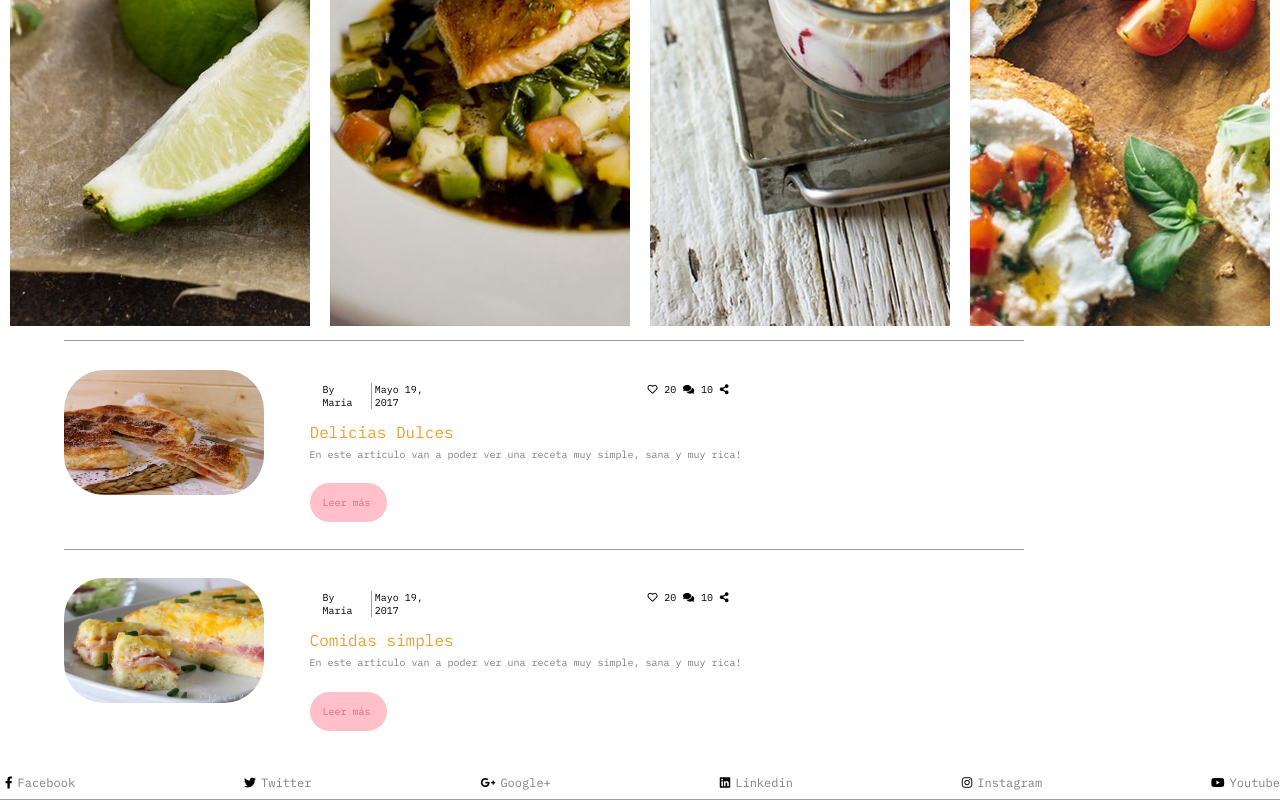
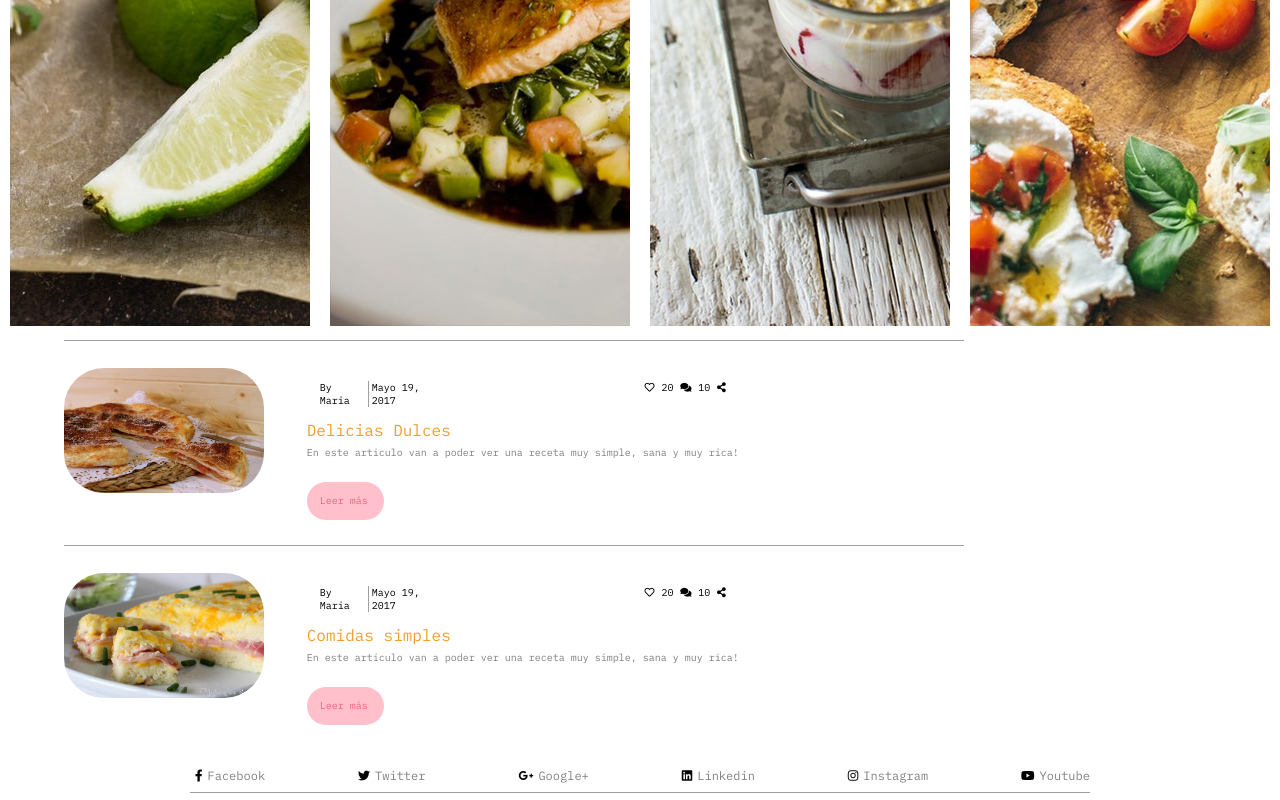
Before and after one commit to aditas-jacps/TP1-janayagus, a plain HTML site: page index.html in a window 1280 px wide. Shown: the part 626-1426 px from the top of the page. Drawn offline with Linux system fonts and the light colour scheme.

Commit message:
footer que ya está en master

```diff
--- a/index.html
+++ b/index.html
@@ -48,7 +48,7 @@
 
     </section>
 
-    <section class="articles">
+    <section class="articles container">
         <div class="article-1">
             <img class="article-img" src="../TP1-janayagus/images/nota1.JPG">
             <div class="info-article">
@@ -102,7 +102,7 @@
         </div>
     </section>
 
-    <section class="footer-social">
+    <section class="footer-social container">
         <ul class="footer-nav">
             <li><i class="fab fa-facebook-f"></i><a href="#">Facebook</a></li>
             <li><i class="fab fa-twitter"></i><a href="#">Twitter</a></li>
--- a/styles/styles.css
+++ b/styles/styles.css
@@ -32,7 +32,7 @@ a {
 }
 
 .container {
-    margin: auto;
+    margin: 0 auto;
     overflow: hidden;
     width: 90%;
     min-width: 600px;
```
